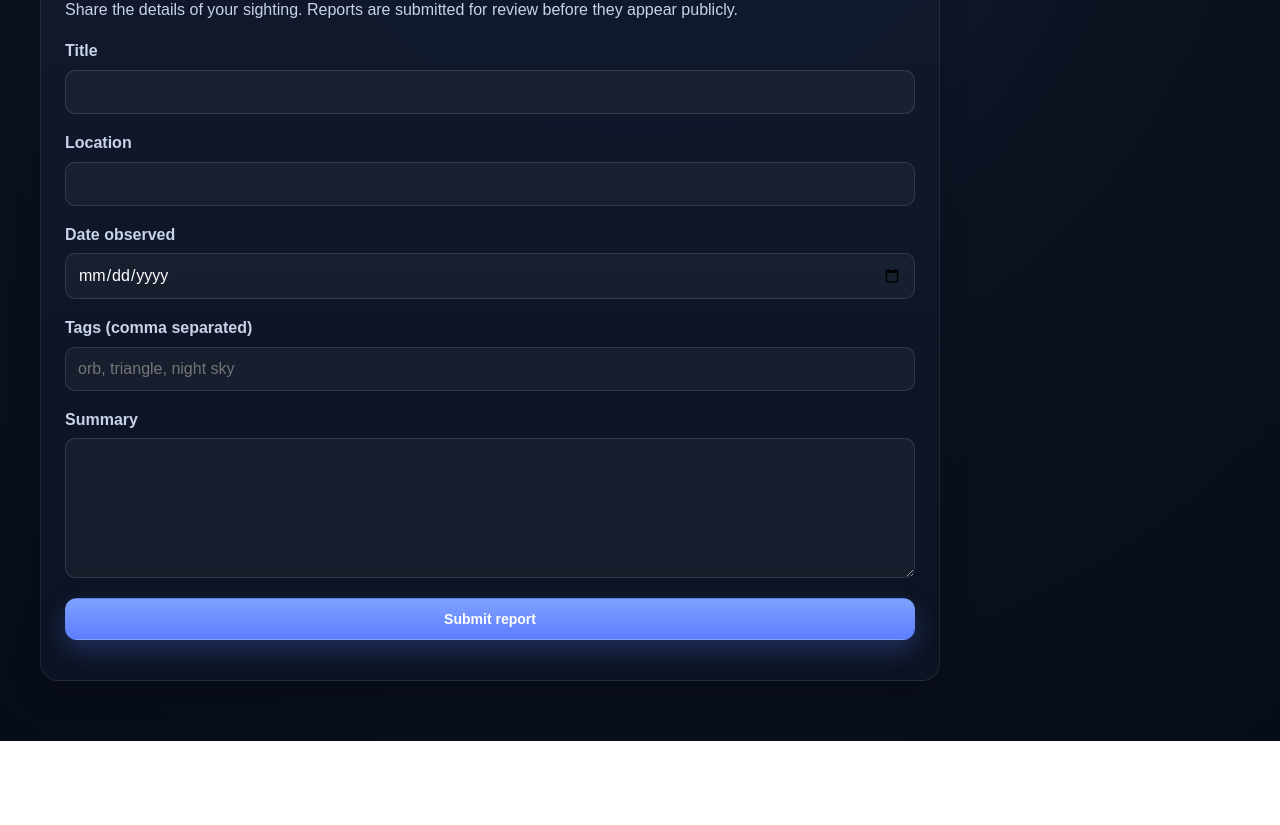
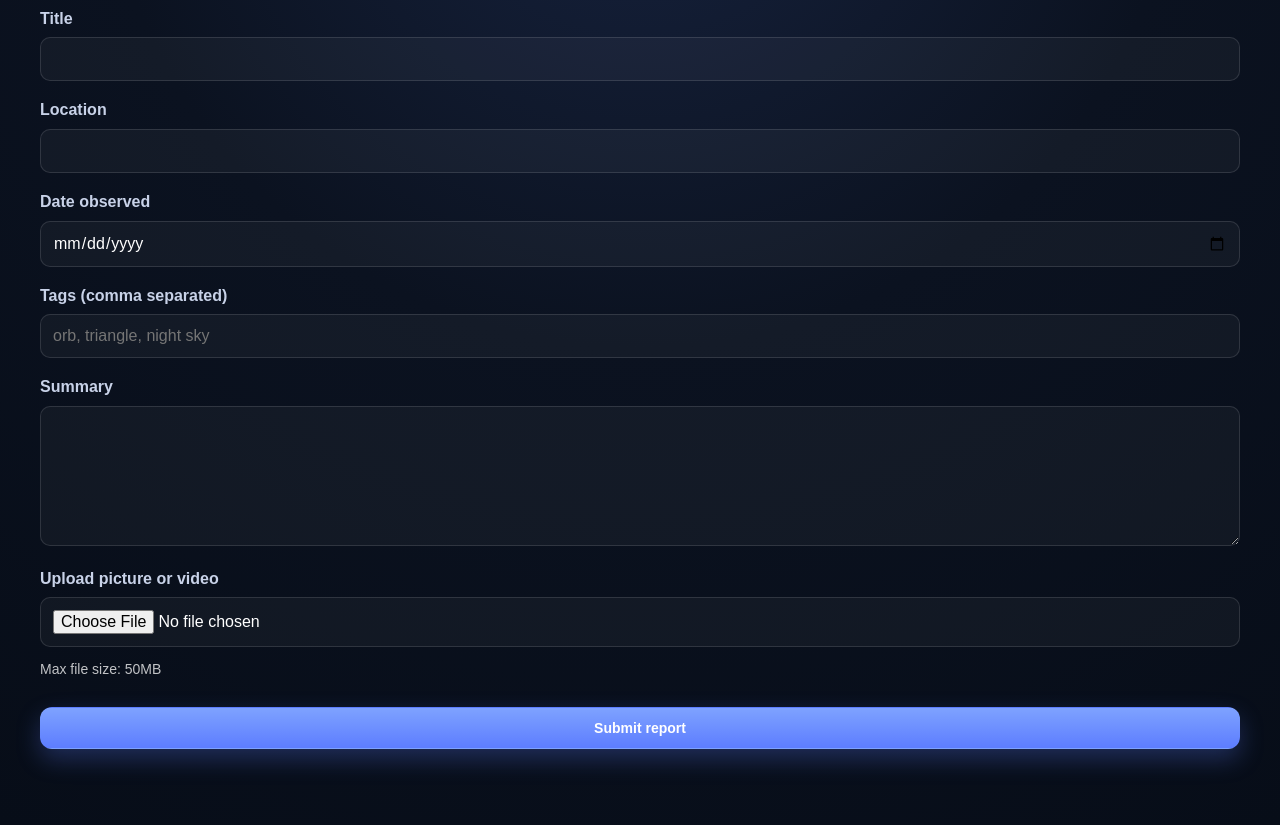
Before and after one commit to d562kb9xsd-star/ufo-archive-pro, a website: page submit.html in a window 1280 px wide. Shown: the part 194-1019 px from the top of the page. Before the commit the page ends 935 px from the top, so only its background shows below. Drawn offline with nearby package versions, Linux system fonts and the light colour scheme.

Commit message:
Update UFO submission form and metadata

```diff
--- a/submit.html
+++ b/submit.html
@@ -3,16 +3,9 @@
 <head>
   <meta charset="UTF-8" />
   <meta name="viewport" content="width=device-width, initial-scale=1.0" />
-  <title>Report a UFO Sighting | Submit Photos, Videos and Case Details</title>
-  <meta name="description" content="Submit a UFO sighting with location, date, summary and supporting evidence such as photos or videos." />
-  <meta name="robots" content="index, follow" />
-  <link rel="canonical" href="https://ufocases.co.uk/submit.html" />
 
-  <meta property="og:title" content="Report a UFO Sighting | Submit Photos, Videos and Case Details" />
-  <meta property="og:description" content="Submit your UFO sighting for review with date, location and summary details." />
-  <meta property="og:type" content="website" />
-  <meta property="og:url" content="https://ufocases.co.uk/submit.html" />
-  <meta property="og:site_name" content="UFO Archive Pro" />
+  <title>Report a UFO Sighting | Submit UFO Case UK</title>
+  <meta name="description" content="Seen something unexplained? Submit your UFO sighting with photos, videos, and details for review." />
 
   <link rel="stylesheet" href="styles.css" />
 </head>
@@ -30,46 +23,51 @@
   </header>
 
   <main class="container page-wrap">
-    <div class="form-card">
+    <section class="hero-card">
       <h1>Submit a UFO Report</h1>
-      <p class="page-intro">
-        Share the details of your sighting. Reports are submitted for review before they appear publicly.
-      </p>
+      <p>New submissions are saved as pending until reviewed.</p>
 
       <form id="submit-form" class="form-grid">
         <div>
           <label for="title">Title</label>
-          <input id="title" name="title" required />
+          <input id="title" name="title" type="text" required />
         </div>
 
         <div>
           <label for="location">Location</label>
-          <input id="location" name="location" required />
+          <input id="location" name="location" type="text" required />
         </div>
 
         <div>
           <label for="date_observed">Date observed</label>
-          <input id="date_observed" name="date_observed" type="date" />
+          <input id="date_observed" name="date_observed" type="date" required />
         </div>
 
         <div>
           <label for="tags">Tags (comma separated)</label>
-          <input id="tags" name="tags" placeholder="orb, triangle, night sky" />
+          <input id="tags" name="tags" type="text" placeholder="orb, triangle, night sky" />
         </div>
 
         <div>
           <label for="summary">Summary</label>
-          <textarea id="summary" name="summary" required></textarea>
+          <textarea id="summary" name="summary" rows="5" required></textarea>
+        </div>
+
+        <div>
+          <label for="media">Upload picture or video</label>
+          <input id="media" name="media" type="file" accept="image/*,video/*" />
+          <p style="font-size: 14px; opacity: 0.75;">Max file size: 50MB</p>
         </div>
 
         <button class="btn btn-primary" type="submit">Submit report</button>
       </form>
 
-      <div id="submit-status" class="status-message"></div>
-    </div>
+      <p id="submit-status" class="status-message"></p>
+    </section>
   </main>
 
-  <script src="config.js?v=50"></script>
-  <script src="submit.js?v=50"></script>
+  <script src="config.js?v=40"></script>
+  <script src="https://cdn.jsdelivr.net/npm/@supabase/supabase-js@2"></script>
+  <script src="submit.js?v=40"></script>
 </body>
 </html>
```
